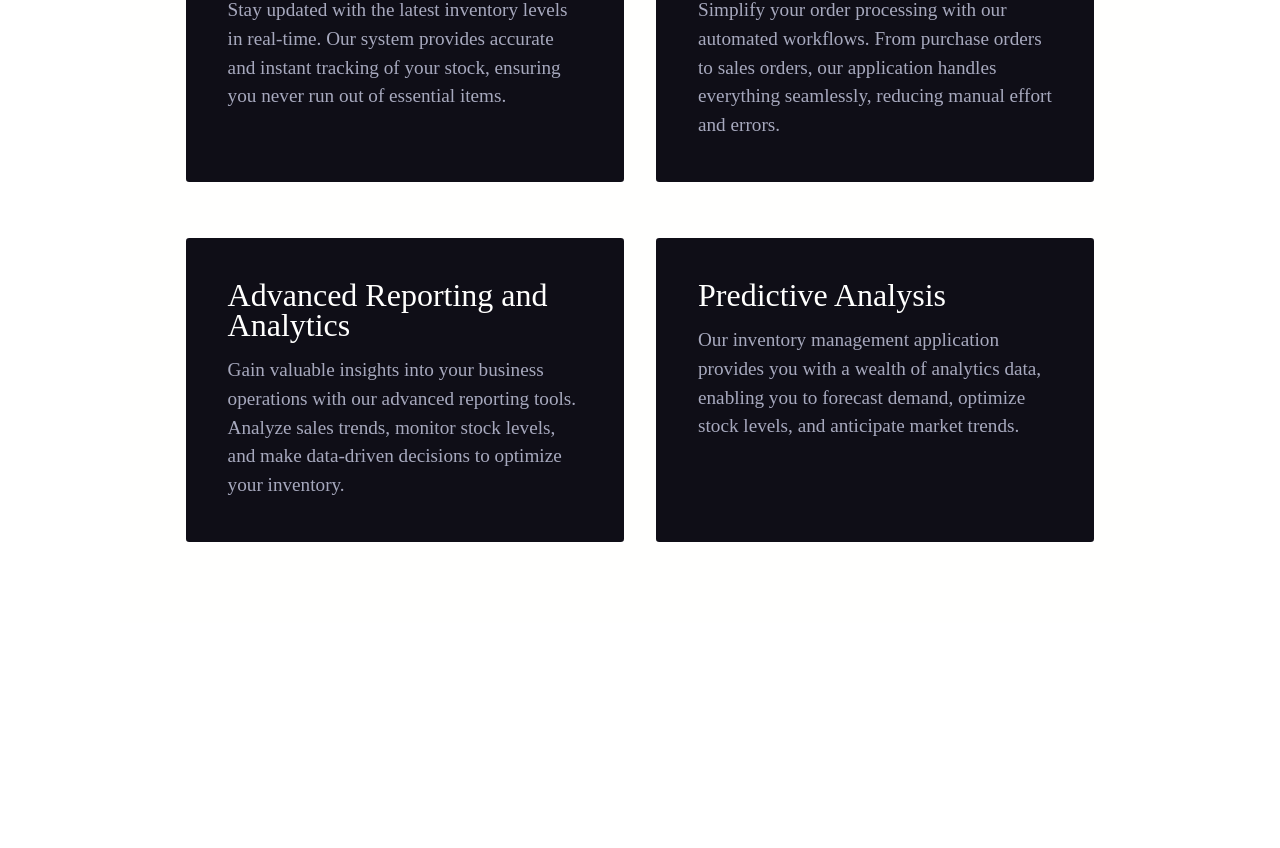
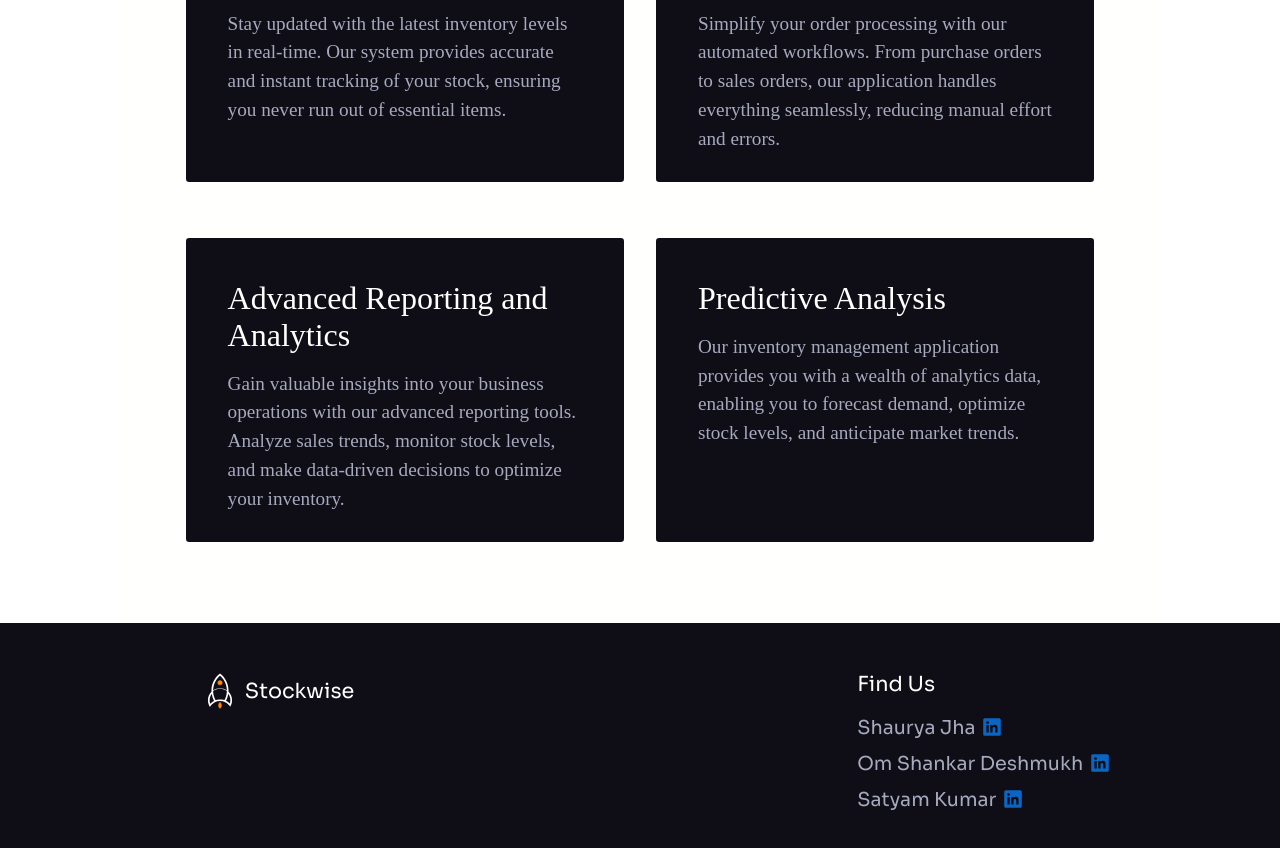
Before and after one commit to shaurya35/Stockwise-Inventory-Manager, a React (Vite) app in the folder client/: page / in a window 1280 px wide. Shown: the part 1172-2020 px from the top of the page. Before the commit the page ends 1795 px from the top, so only its background shows below. Built offline with nearby package versions, Linux system fonts and the light colour scheme.

Commit message:
Landing Page complete

```diff
--- a/client/src/App.css
+++ b/client/src/App.css
@@ -12,6 +12,10 @@
   font-style: normal;
 }
 
+html {
+  scroll-behavior: smooth;
+}
+
 :root {
   --background-color: #0f0e17;
   --headline: #fffffe;
--- a/client/src/pages/Homepage.jsx
+++ b/client/src/pages/Homepage.jsx
@@ -1,6 +1,7 @@
 import "../styles/static/Homepage.css";
 import logo from "../assets/logo.svg";
 import img from "../assets/img.svg";
+import linkedin from "../assets/linkedin.svg";
 
 export default function Homepage() {
   return (
@@ -14,7 +15,7 @@ export default function Homepage() {
           </div>
           <div className="header_right">
             <ul className="right_list">
-              <a href="">About Us</a>
+              <a href="#x1">Features</a>
               <a href="">Contact Us</a>
             </ul>
           </div>
@@ -47,31 +48,92 @@ export default function Homepage() {
       {/* section */}
       <section className="app_section">
         <div className="section">
-          <div className="section_heading sora">What we offer?</div>
+          <div className="section_heading sora" id="x1">What we offer?</div>
           <div className="section_paragraph outfit">
             Comprehensive inventory management solution designed to streamline{" "}
             <br /> your operations and boost your business efficiency.
           </div>
           <div className="section_blocks">
             <div className="blocks_block">
-              <div className="block_heading">Real-Time Inventory Tracking</div>
-              <div className="block_content">Stay updated with the latest inventory levels in real-time. Our system provides accurate and instant tracking of your stock, ensuring you never run out of essential items.</div>
+              <div className="block_heading" >Real-Time Inventory Tracking</div>
+              <div className="block_content">
+                Stay updated with the latest inventory levels in real-time. Our
+                system provides accurate and instant tracking of your stock,
+                ensuring you never run out of essential items.
+              </div>
             </div>
             <div className="blocks_block">
               <div className="block_heading">Automated Order Management</div>
-              <div className="block_content">Simplify your order processing with our automated workflows. From purchase orders to sales orders, our application handles everything seamlessly, reducing manual effort and errors.</div>
+              <div className="block_content">
+                Simplify your order processing with our automated workflows.
+                From purchase orders to sales orders, our application handles
+                everything seamlessly, reducing manual effort and errors.
+              </div>
             </div>
             <div className="blocks_block">
-              <div className="block_heading">Advanced Reporting and Analytics</div>
-              <div className="block_content">Gain valuable insights into your business operations with our advanced reporting tools. Analyze sales trends, monitor stock levels, and make data-driven decisions to optimize your inventory.</div>
+              <div className="block_heading">
+                Advanced Reporting and Analytics
+              </div>
+              <div className="block_content">
+                Gain valuable insights into your business operations with our
+                advanced reporting tools. Analyze sales trends, monitor stock
+                levels, and make data-driven decisions to optimize your
+                inventory.
+              </div>
             </div>
             <div className="blocks_block">
               <div className="block_heading">Predictive Analysis</div>
-              <div className="block_content">Our inventory management application provides you with a wealth of analytics data, enabling you to forecast demand, optimize stock levels, and anticipate market trends. </div>
+              <div className="block_content">
+                Our inventory management application provides you with a wealth
+                of analytics data, enabling you to forecast demand, optimize
+                stock levels, and anticipate market trends.{" "}
+              </div>
             </div>
           </div>
         </div>
       </section>
+
+      {/* footer  */}
+      <footer className="app_footer">
+        <div className="footer">
+          <div className="footer_details">
+            <img src={logo} className="details_logo" alt="logo" />
+            <div className="details_heading sora">Stockwise</div>
+          </div>
+          <div className="footer_contacts">
+            <div className="contacts_contacts sora">Find Us</div>
+            <ul className="contacts_list sora">
+              <li className="list_items">
+                <a
+                  href="https://www.linkedin.com/in/shaurya--jha/"
+                  className="items_links"
+                >
+                  Shaurya Jha
+                  <img src={linkedin} className="items_linkedin" alt="linkedin" />
+                </a>
+              </li>
+              <li className="list_items">
+                <a
+                  href="https://www.linkedin.com/in/om-shankar-deshmukh-7431b9245/"
+                  className="items_links"
+                >
+                  Om Shankar Deshmukh
+                  <img src={linkedin} className="items_linkedin" alt="linkedin" />
+                </a>
+              </li>
+              <li className="list_items">
+                <a
+                  href="https://www.linkedin.com/in/om-shankar-deshmukh-7431b9245/"
+                  className="items_links"
+                >
+                  Satyam Kumar
+                  <img src={linkedin} className="items_linkedin" alt="linkedin" />
+                </a>
+              </li>
+            </ul>
+          </div>
+        </div>
+      </footer>
     </>
   );
 }
--- a/client/src/styles/static/Homepage.css
+++ b/client/src/styles/static/Homepage.css
@@ -147,6 +147,10 @@
     font-weight: 700;
 }
 
+.main_left_button:hover{
+    color: var(--background-color);
+}
+
 /*main right*/
 .main_right{
     display: flex;
@@ -277,7 +281,7 @@
 
 .block_heading{
     font-size: 2rem;
-    line-height: 1.875rem;
+    line-height: 2.3rem;
     font-weight: 300;
     color: var(--headline);
     padding-bottom: 1rem;
@@ -344,3 +348,142 @@
     }
 
 }
+
+/* footer  */
+.app_footer{
+    height: 20rem;
+    background-color: var(--background-color);
+    display: flex;
+    justify-content: center;
+    align-items: center;
+}
+
+.footer{
+    width: 65rem;
+    /* background-color: blue; */
+    height: inherit;
+    display: flex;
+    justify-content: space-between;
+    align-items: start;
+    flex-direction: row;
+    flex-wrap: wrap;
+    padding-top: 3rem;
+}
+
+.footer_details{
+    /* background-color: gray; */
+    display: flex;
+    justify-content: center;
+    align-items: center;
+    flex-direction: row;
+}
+
+.details_logo{
+    height: 2.5rem;
+    padding-right: 0.3rem;
+    padding-left: 5rem;
+}
+
+.details_heading{
+    font-size: 1.3rem;
+    font-weight: 400;
+    color: var(--headline);
+}
+
+.footer_contacts{
+    /* background-color: bisque; */
+    display: flex;
+    justify-content: center;
+    align-items: start;
+    flex-direction: column;
+    flex-wrap: wrap;
+    padding-right: 3rem;
+}
+
+.contacts_contacts{
+    font-size: 1.3rem;
+    font-weight: 400;
+    color: var(--headline);
+    padding-bottom: 1.1rem;
+}
+
+.contacts_list{
+
+    list-style-type: none;
+    padding: 0;
+    margin: 0;
+
+    /* background-color: blue; */
+}
+
+.list_items{
+    font-size: 1.1rem;
+    font-weight: 400;
+    color: var(--headline);
+    display: flex;
+    justify-content: start;
+    text-align: start;
+    padding-bottom: 0.7rem;
+    /* background-color: red; */
+}
+
+.items_links{
+    font-size: 1.2rem;
+    font-weight: 400;
+    text-decoration: none;
+    color: var(--paragraph);
+    /* background-color: gray; */
+    display: flex;
+    justify-content: center;
+    align-items: center;
+
+}
+
+.items_links:hover{
+    color: var(--headline);
+}
+
+.items_linkedin{
+    height: 1.5rem;
+    padding-left: 0.3rem;
+}
+
+@media(max-width: 1024px){
+    .footer_contacts{
+        padding-right: 0rem;
+    }
+}
+
+@media(max-width: 925px){
+    .app_footer{
+        margin-top: 40rem;
+    }
+}
+
+@media(max-width: 770px){
+    .app_footer{
+        margin-top: 30rem;
+    }
+
+    .details_logo{
+        padding-left: 7rem;
+    }
+
+    .footer_contacts{
+        width: 100vw;
+        display: flex;
+        justify-content: center;
+        align-items: center;
+    }
+
+    .list_items{
+        font-size: 1.1rem;
+        font-weight: 400;
+        color: var(--headline);
+        display: flex;
+        justify-content: center;
+        text-align: center;
+        padding-bottom: 0.7rem;
+
+    }
+}
```
Also changed, not shown: client/src/assets/linkedin.svg (added).
